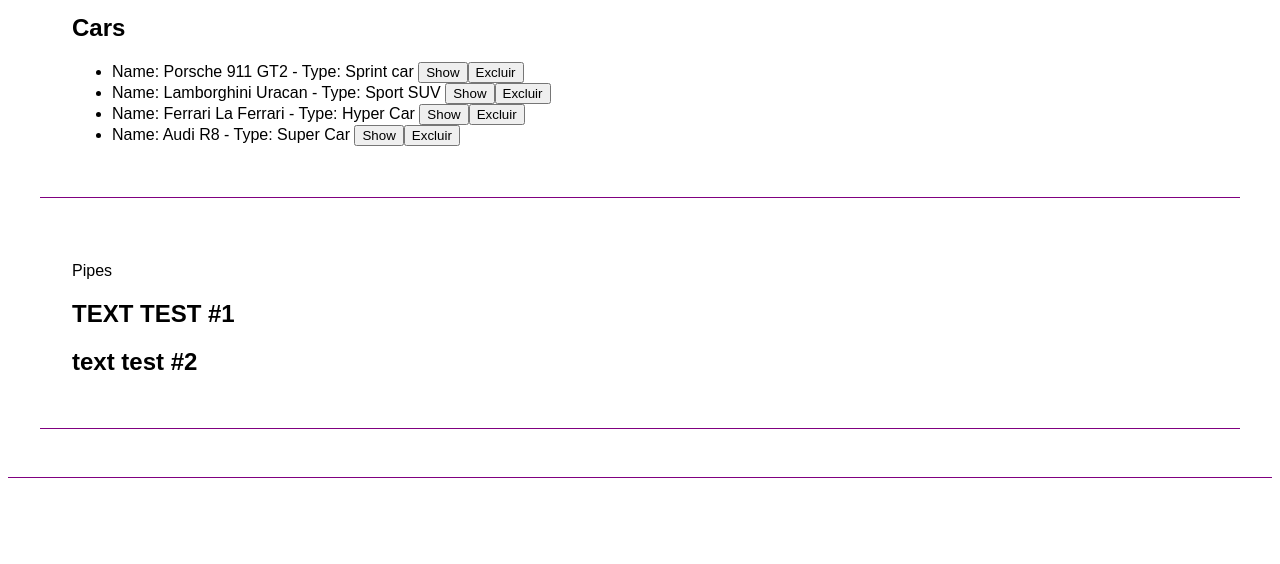
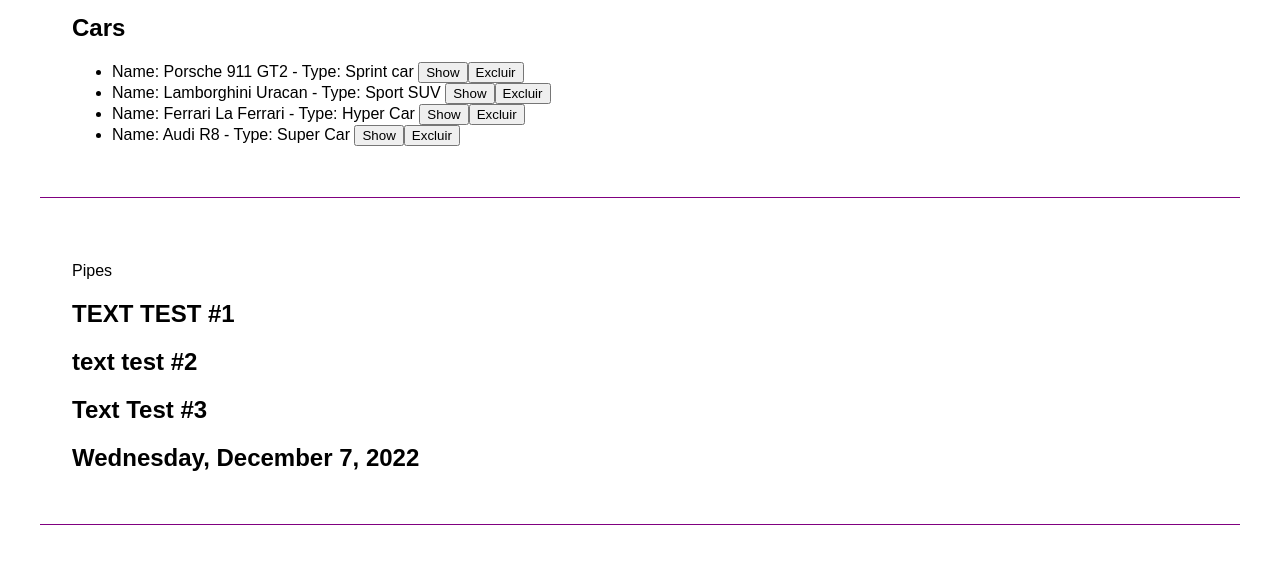
Before and after one commit to CaetanoLeandro/AngularTS, an Angular app: page / in a window 1280 px wide. Shown: the part 1810-2374 px from the top of the page. Built offline with nearby package versions, Linux system fonts and the light colour scheme.

Commit message:
final pipe

```diff
--- a/src/app/components/pipes/pipes.component.html
+++ b/src/app/components/pipes/pipes.component.html
@@ -2,5 +2,6 @@
   <p> Pipes </p>
   <h2>{{"Text test #1" | uppercase}}</h2>
   <h2>{{textTest2 | lowercase}}</h2>
-
+  <h2>{{"Text test #3" | titlecase}}</h2>
+  <h2>{{ today | date: "fullDate"}}</h2>
 </div>
--- a/src/app/components/pipes/pipes.component.ts
+++ b/src/app/components/pipes/pipes.component.ts
@@ -7,7 +7,8 @@ import { Component, OnInit } from '@angular/core';
 })
 export class PipesComponent implements OnInit {
 
-  textTest2 = "Text test #2"
+  textTest2 = "Text test #2";
+  today = new Date();
 
   ngOnInit(): void {
   }
```
